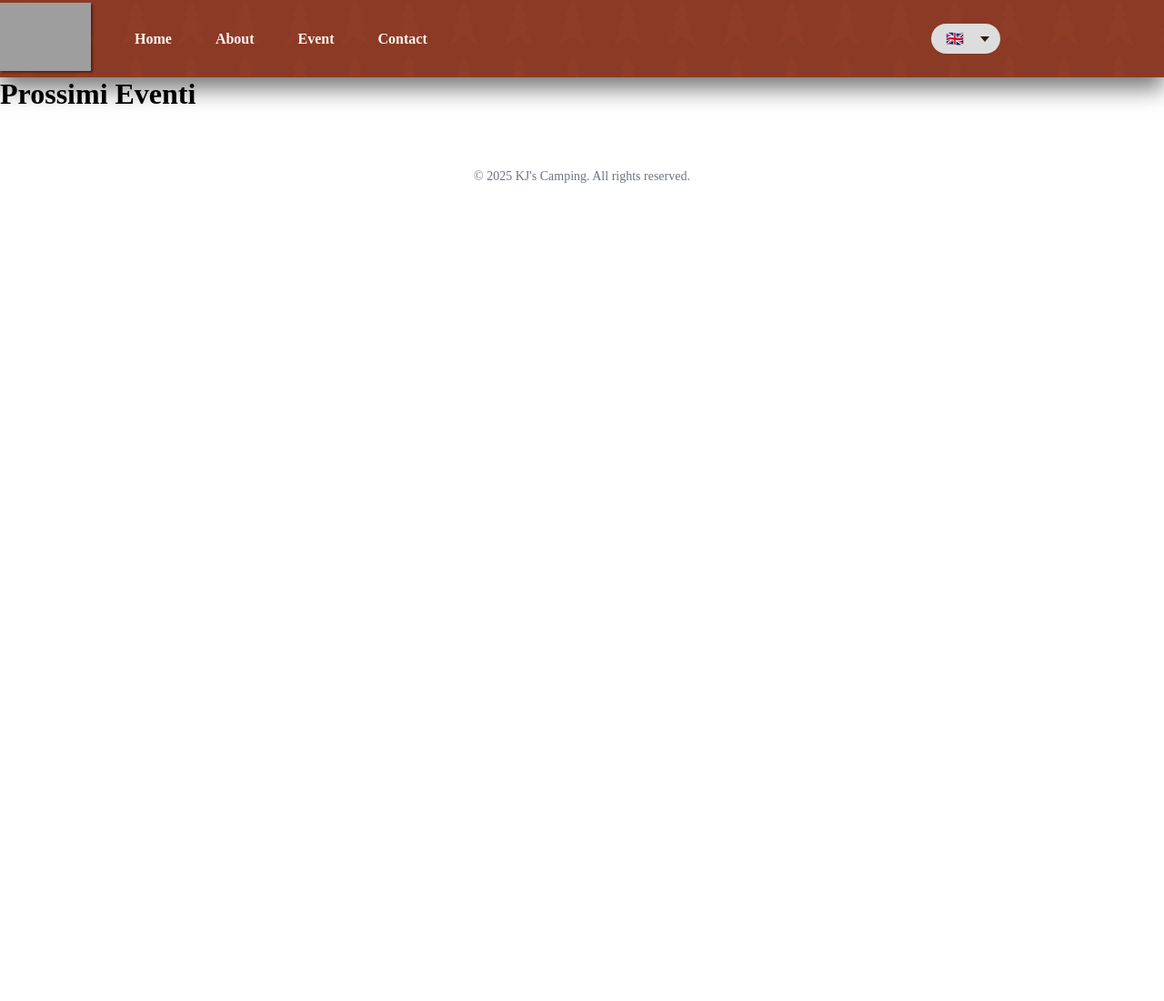
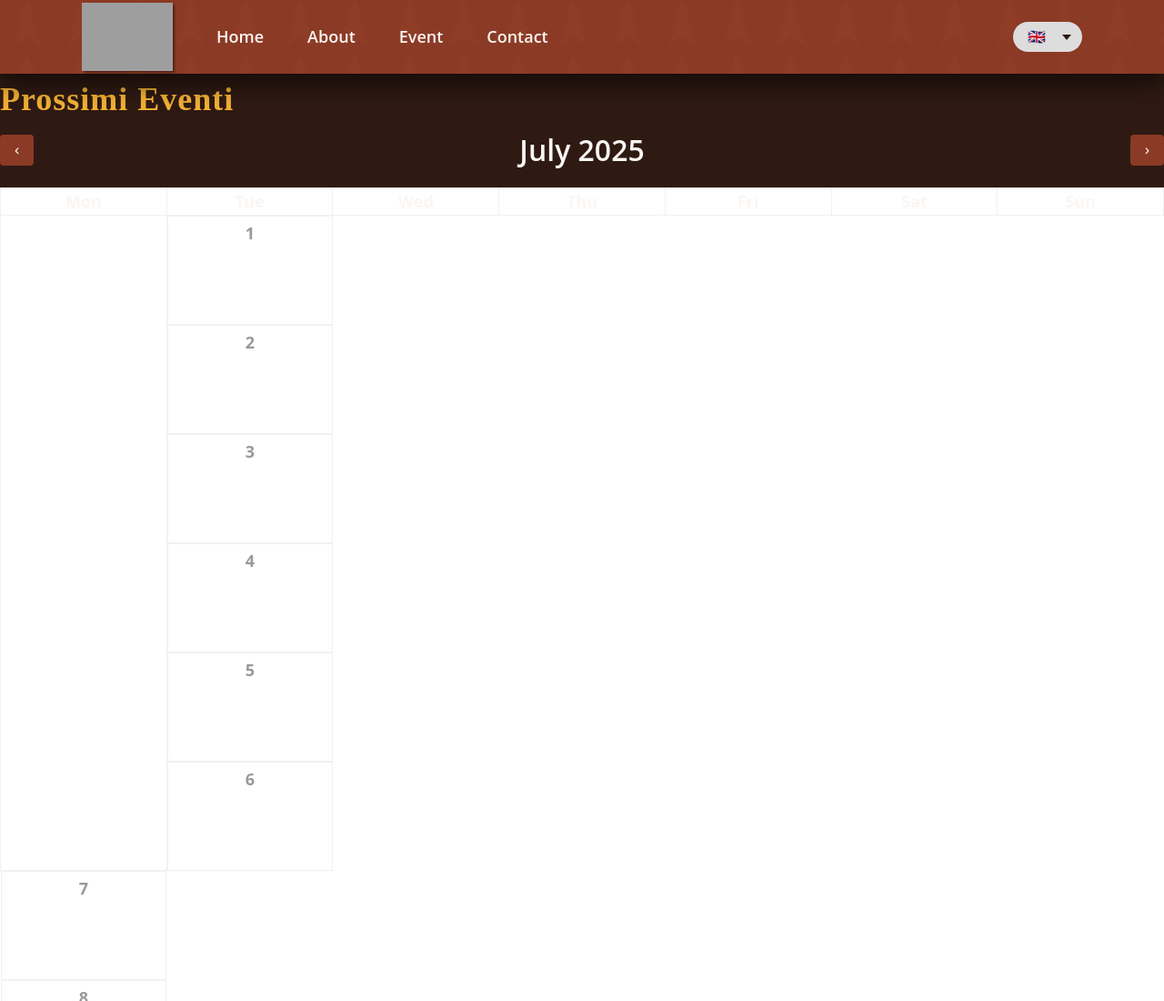
Before and after one commit to COMPANYNAMEHERE/campeggio, a website built with Vite: page src/pages/it/events.html in a window 1280 px wide. Shown: the top 1100 px of the page at 91% size. Before the commit the page ends 800 px from the top, so only its background shows below. Built offline with nearby package versions, Linux system fonts and the light colour scheme; grey boxes are pictures that could not be loaded; files whose address does not match are found by name.

Commit message:
Revamp events calendar

```diff
--- a/src/pages/it/events.html
+++ b/src/pages/it/events.html
@@ -4,7 +4,7 @@
   <meta charset="UTF-8" />
   <meta name="viewport" content="width=device-width, initial-scale=1.0" />
   <title>Prossimi Eventi | KJ's Camping</title>
-  <link rel="stylesheet" href="https://cdn.jsdelivr.net/npm/fullcalendar@5.11.3/main.min.css">
+  <link rel="stylesheet" href="../styles/main.css">
   <link rel="stylesheet" href="../styles/events.css">
 </head>
 <body>
@@ -16,7 +16,6 @@
   </main>
   <!-- Footer dinamico -->
   <div id="footer-placeholder"></div>
-  <script src="https://cdn.jsdelivr.net/npm/fullcalendar@5.11.3/main.min.js"></script>
   <script type="module" src="../../scripts/events.js"></script>
   <script>
     // Carica header e footer quindi avvia header.js per la traduzione
--- a/src/pages/styles/events.css
+++ b/src/pages/styles/events.css
@@ -1,4 +1,4 @@
-/* ========= React Calendar overrides ========= */
+/* ========= Simple Calendar Styles ========= */
 .calendar-container{
   width: min(90vw, 1100px);
   margin: 3rem auto;
@@ -30,7 +30,7 @@
   width: 100%;
   table-layout: fixed;
   border-collapse: collapse;
-  background: var(--background, #fff);                 /* inherit site background */
+  background: #fff;
 }
 
 #page-content .calendar-table th,
@@ -68,3 +68,13 @@
   overflow: hidden;
   text-overflow: ellipsis;
 }
+
+.past-day {
+  background: #eee;
+  color: #999;
+}
+
+.today {
+  background: var(--burnt);
+  color: var(--light);
+}
--- /dev/null
+++ b/src/scripts/events.js
@@ -0,0 +1,68 @@
+document.addEventListener('DOMContentLoaded', () => {
+  const container = document.getElementById('calendar');
+  if (!container) return;
+
+  let current = new Date();
+  current.setDate(1);
+  const today = new Date();
+
+  function render() {
+    const year = current.getFullYear();
+    const month = current.getMonth();
+    const firstDay = new Date(year, month, 1);
+    const daysInMonth = new Date(year, month + 1, 0).getDate();
+    const startIndex = (firstDay.getDay() + 6) % 7; // monday start
+
+    let html = '<div class="calendar-header">';
+    html += '<button class="nav-button" id="prev-month">\u2039</button>';
+    html += `<div class="month-year">${firstDay.toLocaleDateString(undefined, { month: 'long', year: 'numeric' })}</div>`;
+    html += '<button class="nav-button" id="next-month">\u203A</button>';
+    html += '</div>';
+
+    html += '<table class="calendar-table"><thead><tr>';
+    for (let i = 0; i < 7; i++) {
+      const d = new Date(2021, 0, 4 + i); // Monday based labels
+      html += `<th>${d.toLocaleDateString(undefined, { weekday: 'short' })}</th>`;
+    }
+    html += '</tr></thead><tbody>';
+
+    let day = 1;
+    const rows = Math.ceil((startIndex + daysInMonth) / 7);
+    for (let r = 0; r < rows; r++) {
+      html += '<tr>';
+      for (let c = 0; c < 7; c++) {
+        const cell = r * 7 + c;
+        if (cell < startIndex || day > daysInMonth) {
+          html += '<td></td>';
+        } else {
+          const cellDate = new Date(year, month, day);
+          let classes = 'calendar-cell';
+          if (cellDate < new Date(today.getFullYear(), today.getMonth(), today.getDate())) {
+            classes += ' past-day';
+          }
+          if (cellDate.getFullYear() === today.getFullYear() &&
+              cellDate.getMonth() === today.getMonth() &&
+              cellDate.getDate() === today.getDate()) {
+            classes += ' today';
+          }
+          html += `<td class="${classes}"><span class="date-number">${day}</span></td>`;
+          day++;
+        }
+      }
+      html += '</tr>';
+    }
+    html += '</tbody></table>';
+    container.innerHTML = html;
+
+    document.getElementById('prev-month').addEventListener('click', () => {
+      current.setMonth(current.getMonth() - 1);
+      render();
+    });
+    document.getElementById('next-month').addEventListener('click', () => {
+      current.setMonth(current.getMonth() + 1);
+      render();
+    });
+  }
+
+  render();
+});
```
Also changed, not shown: src/pages/en/events.html (added, +41 -0 lines), src/pages/nl/events.html (+1 -2 lines).
